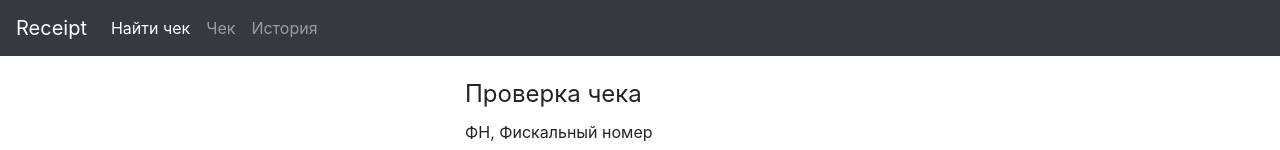
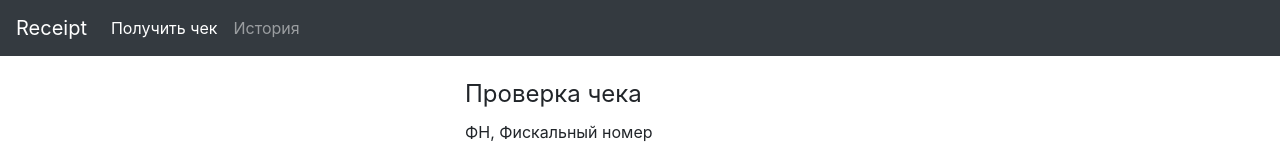
Before and after one commit to receipt-project/receipt-web, a Vue app in the folder receipt-web/: page / in a window 1280 px wide. Shown: the top 150 px of the page. Built offline with nearby package versions, Linux system fonts and the light colour scheme.

Commit message:
RCW-0 Move page components to `pages` directory

```diff
--- a/receipt-web/src/components/NavigationBar.vue
+++ b/receipt-web/src/components/NavigationBar.vue
@@ -7,8 +7,7 @@
         <div class="collapse navbar-collapse" id="navbarToggler">
             <a class="navbar-brand" href="/">Receipt</a>
             <ul class="navbar-nav mr-auto mt-2 mt-lg-0">
-                <NavigationItem target-route="/" text="Найти чек"/>
-                <NavigationItem target-route="/receipt" text="Чек"/>
+                <NavigationItem target-route="/" text="Получить чек"/>
                 <NavigationItem target-route="/recent" text="История"/>
             </ul>
         </div>
--- a/receipt-web/src/components/RecentReceipts.vue
+++ b/receipt-web/src/components/pages/RecentPage.vue
@@ -13,7 +13,7 @@
     import axios from "axios";
 
     export default {
-        name: "RecentReceipts",
+        name: "RecentPage",
         data: function () {
             return {
                 receipts: []
--- a/receipt-web/src/main.js
+++ b/receipt-web/src/main.js
@@ -4,8 +4,8 @@ import VueRouter from 'vue-router';
 import BootstrapVue from 'bootstrap-vue';
 import 'bootstrap/dist/css/bootstrap.css';
 import 'bootstrap-vue/dist/bootstrap-vue.css';
-import SearchForm from "@/components/SearchForm";
-import RecentReceipts from "@/components/RecentReceipts";
+import SearchForm from "@/components/pages/SearchForm";
+import RecentPage from "@/components/pages/RecentPage";
 
 Vue.use(BootstrapVue);
 Vue.use(VueRouter);
@@ -13,7 +13,7 @@ Vue.use(VueRouter);
 Vue.config.productionTip = false;
 
 const routes = [
-  {path: "/recent", component: RecentReceipts},
+  {path: "/recent", component: RecentPage},
   {path: "*", component: SearchForm}
 ];
 
```
Also changed, not shown: receipt-web/src/components/pages/SearchForm.vue (renamed from receipt-web/src/components/SearchForm.vue).
